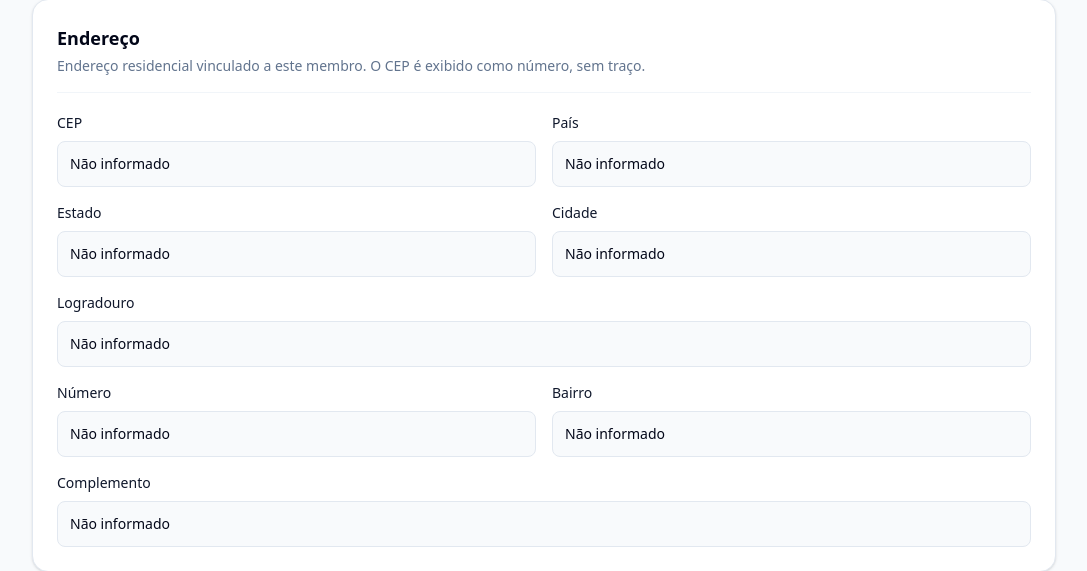
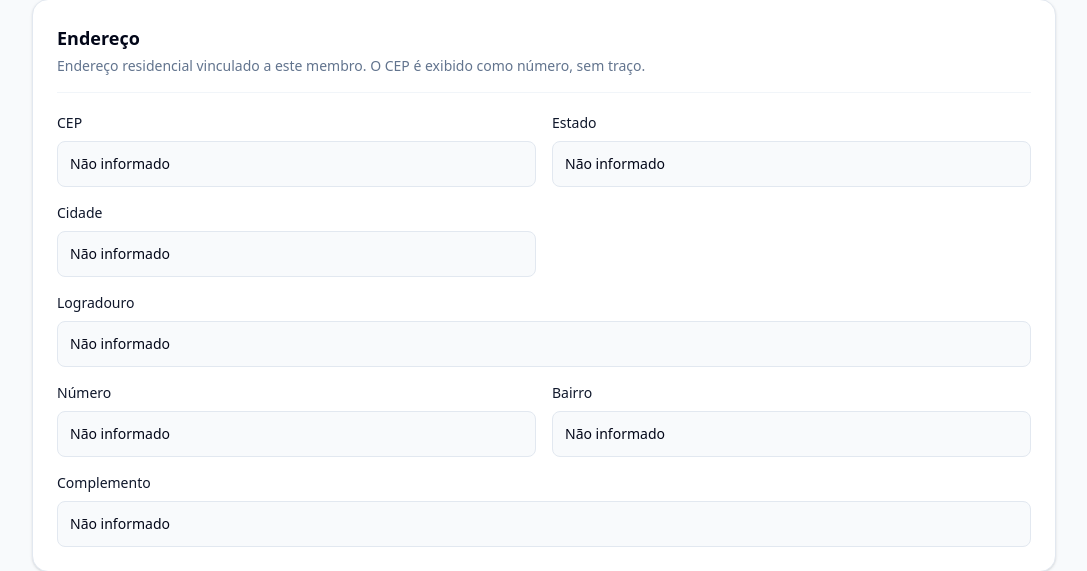
Before and after one commit to pcampos119104/mdc, a Django app: template web/templates/members/member_detail.html in a window 1280 px wide. Shown: the part 2113-2684 px from the top of the page, without its empty margins (96-1183 px from the left). Run offline with Django 5.2, Linux system fonts and the light colour scheme; tables that the repository leaves empty hold one stand-in row (values such as "Sample post"); the template is opened without the code that fills it: values that come from a table or form of the project are taken from there, most other values are stand-ins (such as "Sample title", 1, 10 or a date in 2020); grey boxes marked "Sample" are stand-in pictures; style sheets or scripts are compiled from the project's sources.

Commit message:
removido country

```diff
--- a/web/apps/members/forms.py
+++ b/web/apps/members/forms.py
@@ -130,7 +130,6 @@ class AddressForm(forms.ModelForm):
         model = Address
         fields = [
             "postal_code",
-            "country",
             "state",
             "city",
             "street",
@@ -140,7 +139,6 @@ class AddressForm(forms.ModelForm):
         ]
         labels = {
             "postal_code": "CEP",
-            "country": "País",
             "state": "Estado",
             "city": "Cidade",
             "street": "Logradouro",
--- a/web/apps/members/models/address.py
+++ b/web/apps/members/models/address.py
@@ -20,11 +20,6 @@ class Address(models.Model):
         blank=True,
         validators=[RegexValidator(r"^\d{8}$", "Informe um CEP com 8 dígitos.")],
         help_text="CEP do endereço residencial com 8 dígitos, sem traço.",
-    )
-    country = models.CharField(
-        max_length=100,
-        blank=True,
-        help_text="País do endereço residencial.",
     )
     state = models.CharField(
         max_length=2,
--- a/web/templates/members/member_detail.html
+++ b/web/templates/members/member_detail.html
@@ -164,10 +164,6 @@
                 <dd class="rounded-lg border border-slate-200 bg-slate-50 p-3 text-sm text-slate-950">{{ address.postal_code|default:"Não informado" }}</dd>
               </div>
               <div>
-                <dt class="mb-2 block text-sm font-medium text-slate-900">País</dt>
-                <dd class="rounded-lg border border-slate-200 bg-slate-50 p-3 text-sm text-slate-950">{{ address.country|default:"Não informado" }}</dd>
-              </div>
-              <div>
                 <dt class="mb-2 block text-sm font-medium text-slate-900">Estado</dt>
                 <dd class="rounded-lg border border-slate-200 bg-slate-50 p-3 text-sm text-slate-950">{{ address.state|default:"Não informado" }}</dd>
               </div>
--- a/web/templates/members/member_form.html
+++ b/web/templates/members/member_form.html
@@ -141,7 +141,6 @@
               :field="address_form.postal_code"
               help_text="Digite 8 números; máscaras como 01001-000 também são aceitas."
             />
-            <c-form.input :field="address_form.country" />
             <c-form.input :field="address_form.state" />
             <c-form.input :field="address_form.city" />
             <c-form.input :field="address_form.street" class="sm:col-span-2" />
```
Also changed, not shown: web/apps/members/tests/test_models.py (+0 -1 lines), web/apps/members/tests/test_views.py (+0 -2 lines), web/apps/members/migrations/0004_remove_address_country.py (added).
